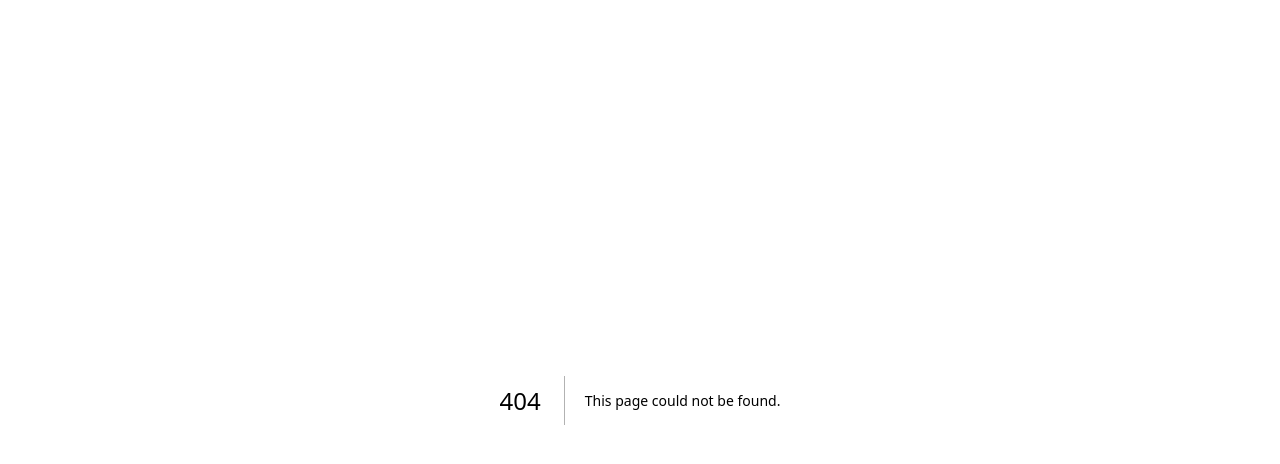
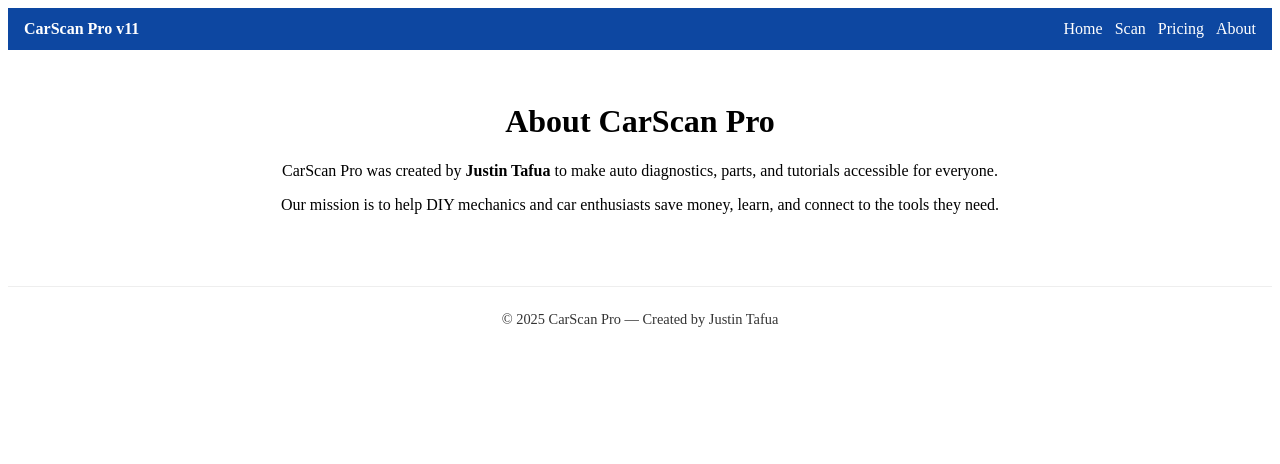
Before and after one commit to JustinTafua/CarScanProV11., a Next.js app: page /about in a window 1280 px wide. Before the commit this address had no page. Shown: the top 464 px of the page. Built offline with nearby package versions, Linux system fonts and the light colour scheme.

Commit message:
Create about.js

```diff
--- /dev/null
+++ b/src/pages/about.js
@@ -0,0 +1,22 @@
+import Navbar from "../components/Navbar";
+import Footer from "../components/Footer";
+
+export default function About() {
+  return (
+    <div>
+      <Navbar />
+      <main style={{ padding: "2rem", textAlign: "center" }}>
+        <h1>About CarScan Pro</h1>
+        <p>
+          CarScan Pro was created by <strong>Justin Tafua</strong> to make auto
+          diagnostics, parts, and tutorials accessible for everyone.
+        </p>
+        <p>
+          Our mission is to help DIY mechanics and car enthusiasts save money,
+          learn, and connect to the tools they need.
+        </p>
+      </main>
+      <Footer />
+    </div>
+  );
+}
```
